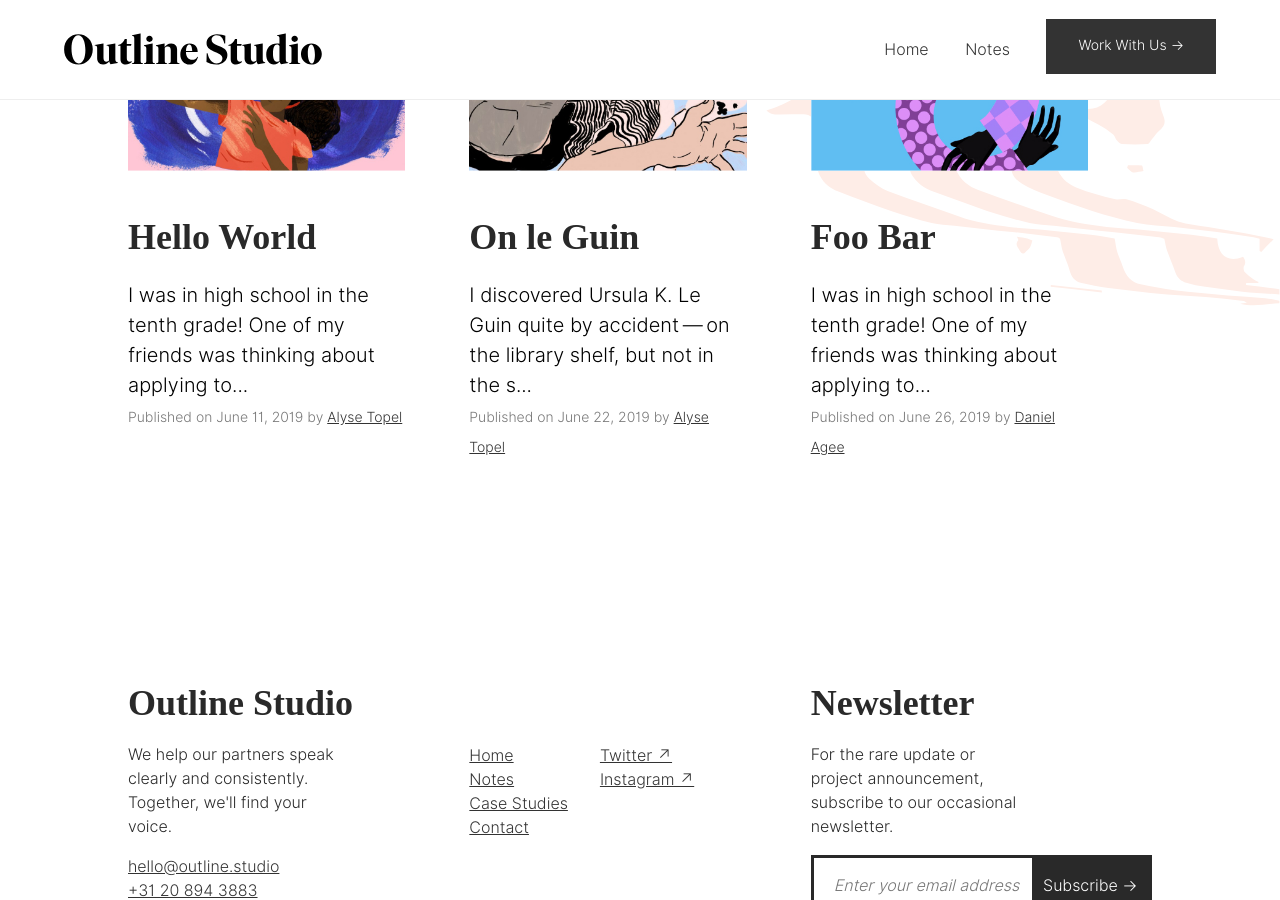
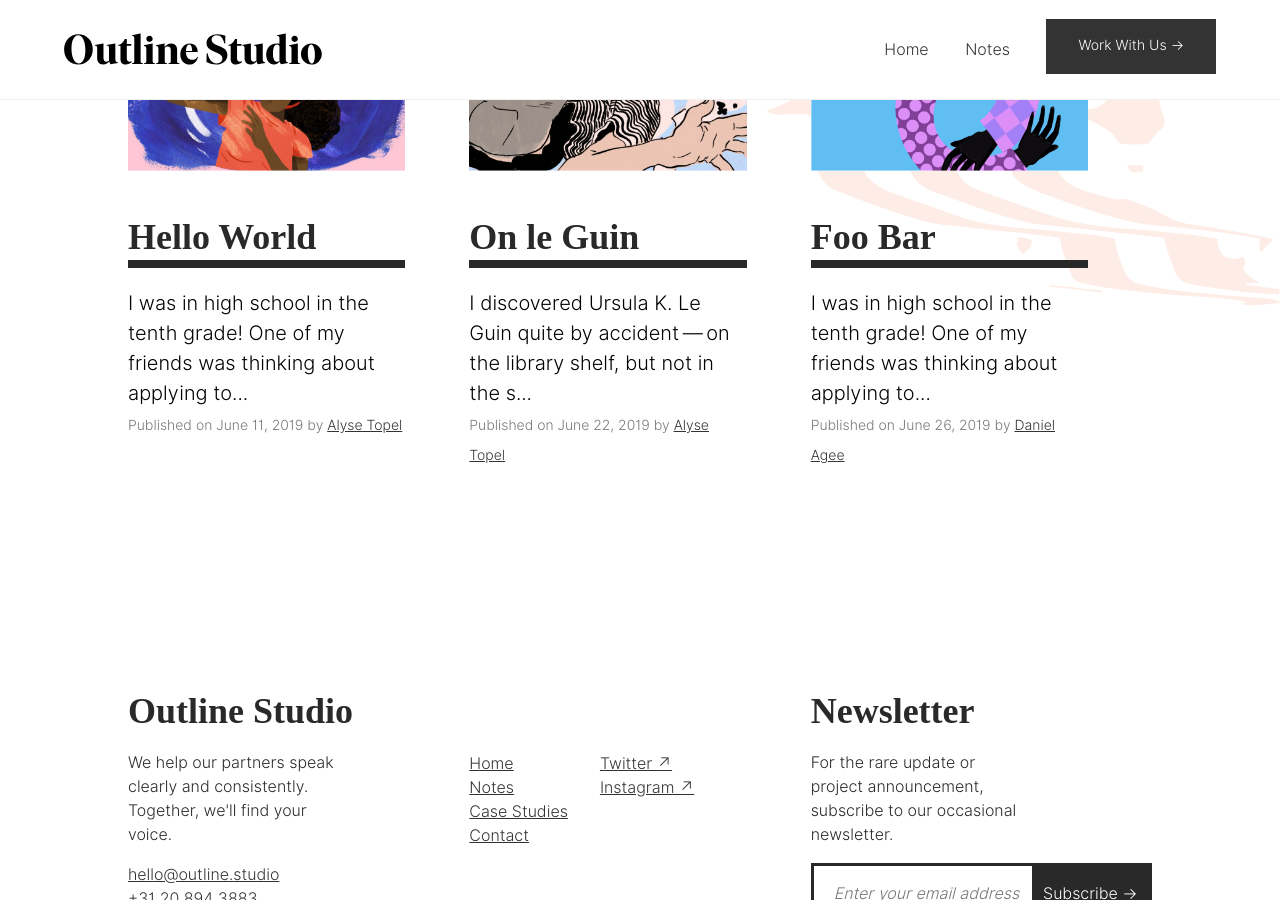
Before and after one commit to aarongilmore/outline-studio, a Jekyll site: the page built from index.md, in a window 1280 px wide and 900 px high, scrolled down 1367 px. Built offline with Jekyll 4.4.1, drawn with Linux system fonts in a browser that asks for light colours; nearby versions of some CDN libraries; some web fonts are replaced.

Commit message:
Borders on the bottom of article titles.

```diff
--- a/_layouts/default.html
+++ b/_layouts/default.html
@@ -85,7 +85,7 @@
                     <div class="w-100 w-third-ns pa0 pr5-ns mb4">
                       <a href="{{ note.url }}" class="link black">
                       <img src="{{ note.cover_img }}">
-                      <h3 class="f2 mb0">{{ note.title }}</h3>
+                      <h3 class="f2 mb0 bb bw3">{{ note.title }}</h3>
                       {{ note.excerpt | truncate: 95 }}</br>
                       <!-- Look the author details up from the site config. -->
                       {% assign author = site.data.authors[note.author] %}
--- a/_layouts/notes.html
+++ b/_layouts/notes.html
@@ -61,7 +61,7 @@
                       <div class="w-100 w-third-ns pa0 pr5-ns mb4">
                         <a href="{{ note.url }}" class="link black">
                         <img src="{{ note.cover_img }}">
-                        <h3 class="f2 mb0">{{ note.title }}</h3>
+                        <h3 class="f2 mb0 bb bw3">{{ note.title }}</h3>
                         {{ note.excerpt | truncate: 95 }} </br>
                         <!-- Look the author details up from the site config. -->
                         {% assign author = site.data.authors[note.author] %}
```
